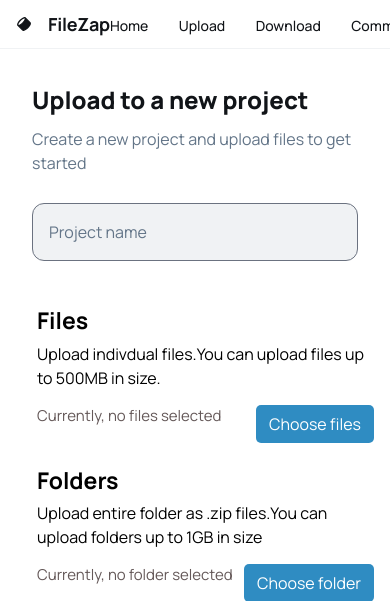
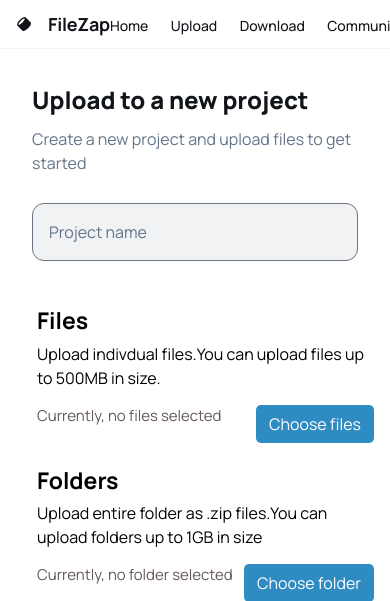
Before and after one commit to ketansharma1411/filesharing, a Django app: page /upload_file in a window 390 px wide. Shown: the top 601 px of the page. Run offline with Django 5.2, Linux system fonts and the light colour scheme; some libraries are stand-ins or nearby versions.

Commit message:
changes in navbar

```diff
--- a/files/templates/upload_page_v2.html
+++ b/files/templates/upload_page_v2.html
@@ -105,6 +105,10 @@
             animation: spin 1s linear infinite;
             margin-bottom: 10px;
         }
+        #navbar{
+          padding-top: 5px;
+          gap: 1.9rem;
+        }
 
         @keyframes spin {
             0% { transform: rotate(0deg); }
@@ -120,6 +124,9 @@
           }
           #navbarMenu{
             margin-top: -1px;
+          }
+          #navbar{
+            gap: 1.4rem;
           }
         }
 
@@ -173,7 +180,7 @@
             class="flex flex-wrap justify-center md:justify-end gap-4 md:gap-8 mt-4 md:mt-0 md:flex md:flex-row "
             id="navbarMenu"
           >
-            <nav class="flex items-center gap-6" style="padding-top: 5px;gap: 1.9rem;">
+            <nav class="flex items-center gap-6" id="navbar">
               <a class="text-[#111418] text-sm font-medium" href="{% url 'about' %}">Home</a>
               <a class="text-[#111418] text-sm font-medium" href="{% url 'upload_file' %}">Upload</a>
               <a class="text-[#111418] text-sm font-medium" href="{% url 'display_files' %}">Download</a>
```
Also changed, not shown: files/templates/download_page_v2.html (+8 -1 lines), files/templates/upload_success_page_v2.html (+8 -1 lines).
